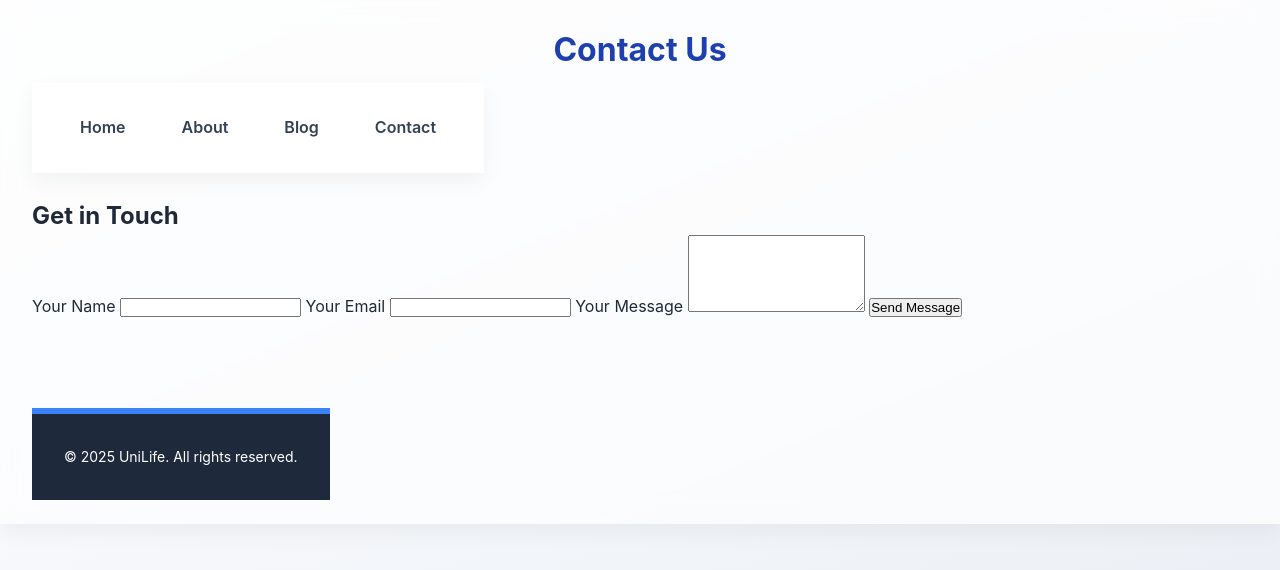
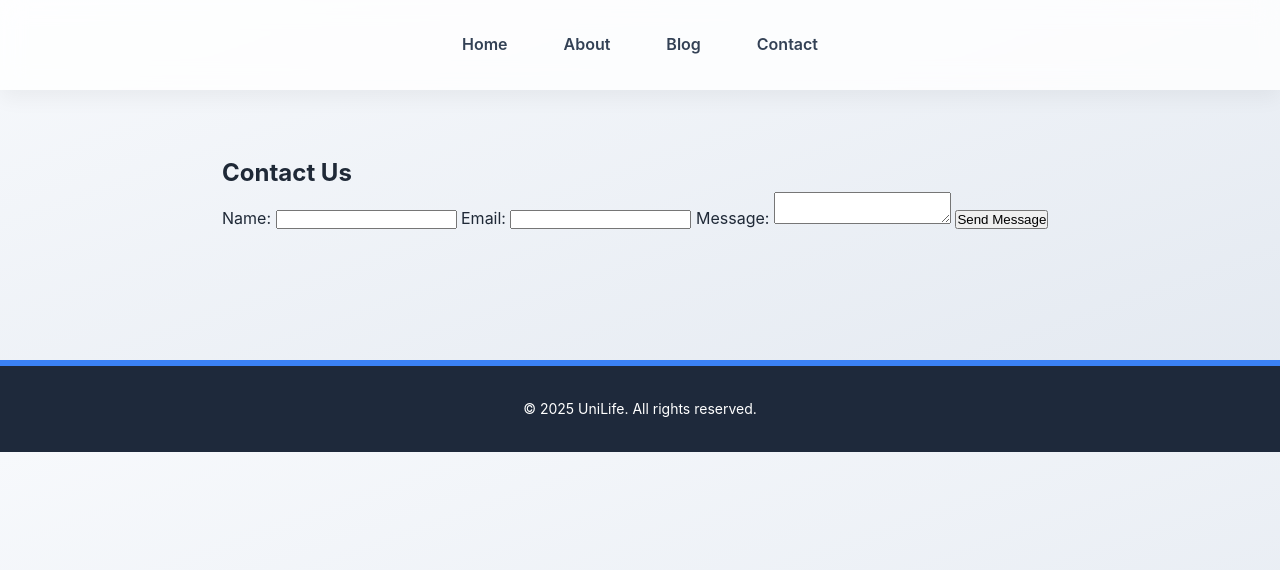
Before and after one commit to ABCDEFGHIJKLMNOPQRSTUVWXYZ-171/Assignment2, a plain HTML site: page contact.html in a window 1280 px wide. Drawn offline with Linux system fonts and the light colour scheme.

Commit message:
Update contact.html

```diff
--- a/contact.html
+++ b/contact.html
@@ -3,22 +3,11 @@
 <head>
   <meta charset="UTF-8">
   <meta name="viewport" content="width=device-width, initial-scale=1.0">
-  <title>Contact Us - UniLife</title>
+  <title>Contact - UniLife</title>
   <link rel="stylesheet" href="style.css">
 </head>
 <body>
-  <header>
-    <h1>Contact Us</h1>
-    <nav><!DOCTYPE html>
-<html lang="en">
-<head>
-  <meta charset="UTF-8">
-  <meta name="viewport" content="width=device-width, initial-scale=1.0">
-  <title>Contact UniLife</title>
-  <link rel="stylesheet" href="style.css">
-</head>
-<body>
-  <header>
+  <header class="glass">
     <nav>
       <a href="index.html">Home</a>
       <a href="about.html">About</a>
@@ -27,41 +16,24 @@
     </nav>
   </header>
 
-  <section class="contact-form">
-    <h2>Get in Touch</h2>
-    <form id="contact-form" action="#" method="POST">
-      <label for="name">Your Name</label>
+  <main class="contact-form">
+    <h2>Contact Us</h2>
+    <form action="#" method="post">
+      <label for="name">Name:</label>
       <input type="text" id="name" name="name" required>
 
-      <label for="email">Your Email</label>
+      <label for="email">Email:</label>
       <input type="email" id="email" name="email" required>
 
-      <label for="message">Your Message</label>
-      <textarea id="message" name="message" rows="5" required></textarea>
+      <label for="message">Message:</label>
+      <textarea id="message" name="message" required></textarea>
 
       <button type="submit">Send Message</button>
     </form>
-    <div id="form-response"></div>
-  </section>
+  </main>
 
   <footer>
     <p>&copy; 2025 UniLife. All rights reserved.</p>
   </footer>
-
-  <script>
-    document.getElementById('contact-form').addEventListener('submit', function(e) {
-      e.preventDefault();
-
-      let name = document.getElementById('name').value;
-      let email = document.getElementById('email').value;
-      let message = document.getElementById('message').value;
-
-      if (name && email && message) {
-        document.getElementById('form-response').innerHTML = "Thank you for contacting us, we'll get back to you soon!";
-      } else {
-        document.getElementById('form-response').innerHTML = "Please fill out all fields.";
-      }
-    });
-  </script>
 </body>
 </html>
```
